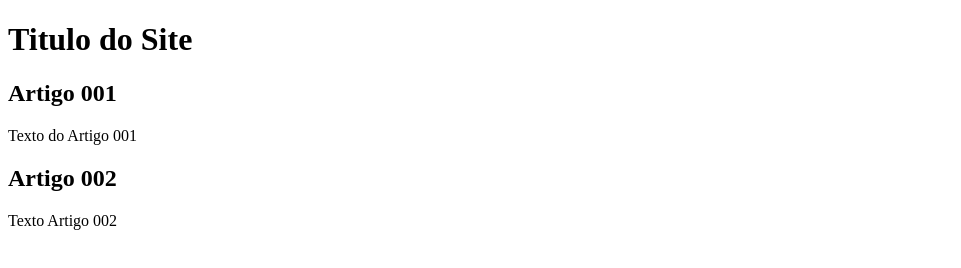
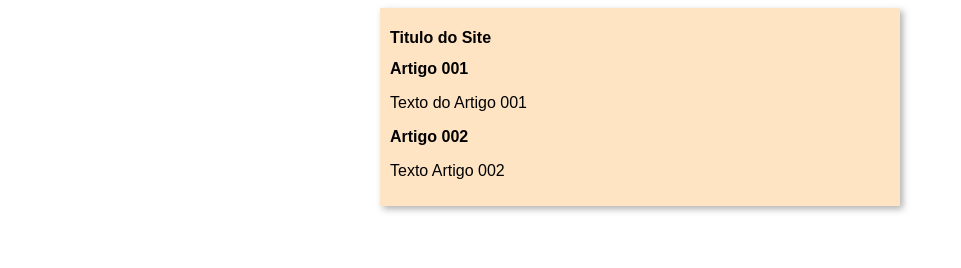
Before and after one commit to MateusPadilha/Projeto-site, a plain HTML site: page index.html in a window 1280 px wide. Shown: the whole page, without its empty margins (0-961 px from the left). Drawn offline with Linux system fonts and the light colour scheme.

Commit message:
Iniciei o design

```diff
--- /dev/null
+++ b/estilos/style.css
@@ -0,0 +1,15 @@
+*{
+    font-family: Arial, Helvetica, sans-serif;
+    font-size: 16px;
+}
+body{
+    background-color: aqua(204, 157, 248);
+}
+
+main{
+    background-color: bisque;
+    width: 500px;
+    margin: auto;
+    padding: 10px;
+    box-shadow: 3px 3px 5pt rgba(58, 53, 53, 0.39);
+}
--- a/index.html
+++ b/index.html
@@ -5,6 +5,7 @@
     <meta http-equiv="X-UA-Compatible" content="IE=edge">
     <meta name="viewport" content="width=device-width, initial-scale=1.0">
     <title>Titulo do SIte</title>
+    <link rel="stylesheet" href="estilos/style.css">
 </head>
 <body>
     <main>
```
